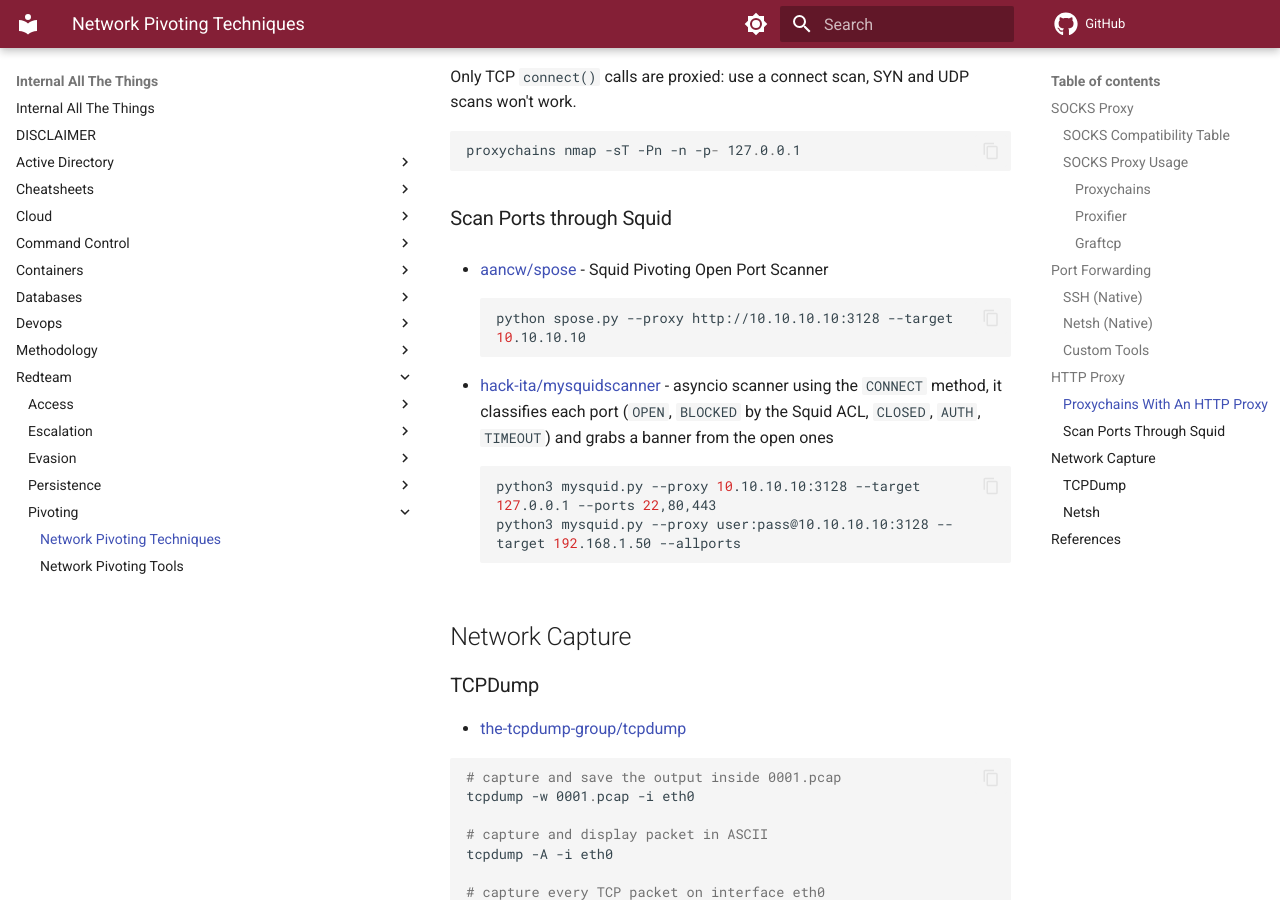
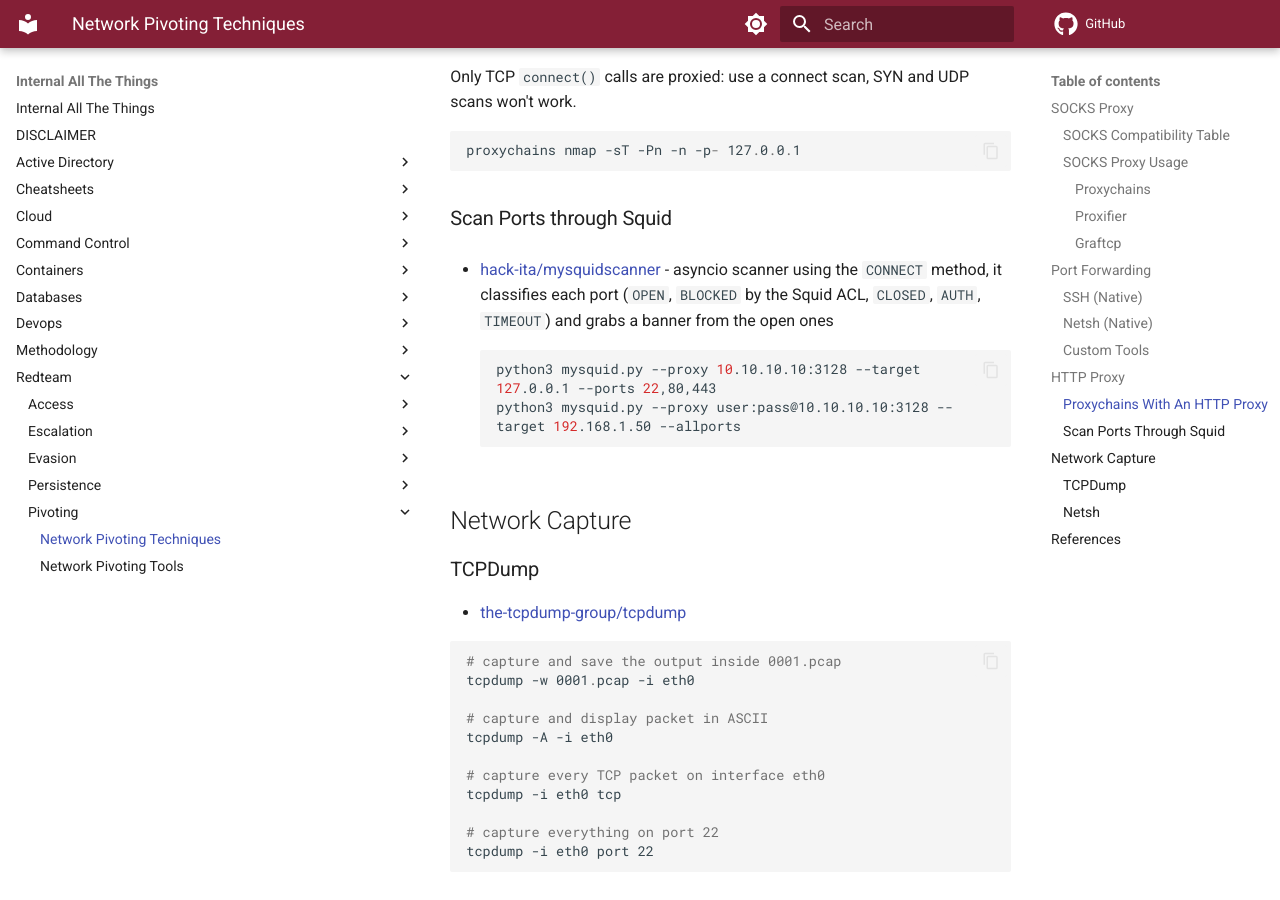
Before and after one commit to swisskyrepo/InternalAllTheThings, an MkDocs documentation site: the page built from docs/redteam/pivoting/network-pivoting-techniques.md, in a window 1280 px wide and 900 px high, scrolled down 4189 px. Built offline with MkDocs 1.6.1 and Material for MkDocs 9.7.7, drawn with Linux system fonts in a browser that asks for light colours; emoji names are drawn with the system emoji font; comment, search, counter and statistics services are not loaded.

Commit message:
Remove SPOSE, keep only mysquidscanner
Co-Authored-By: Claude Sonnet 5.5 <noreply@anthropic.com>
Claude-Session: https://claude.ai/code/session_016r1uSAseedJDsnhs2p1cyB

````diff
--- a/docs/redteam/pivoting/network-pivoting-techniques.md
+++ b/docs/redteam/pivoting/network-pivoting-techniques.md
@@ -156,12 +156,6 @@ proxychains nmap -sT -Pn -n -p- 127.0.0.1
 
 ### Scan Ports through Squid
 
-* [aancw/spose](https://github.com/aancw/spose) - Squid Pivoting Open Port Scanner
-
-    ```bash
-    python spose.py --proxy http://10.10.10.10:3128 --target 10.10.10.10
-    ```
-
 * [hack-ita/mysquidscanner](https://github.com/hack-ita/mysquidscanner) - asyncio scanner using the `CONNECT` method, it classifies each port (`OPEN`, `BLOCKED` by the Squid ACL, `CLOSED`, `AUTH`, `TIMEOUT`) and grabs a banner from the open ones
 
     ```bash
````
